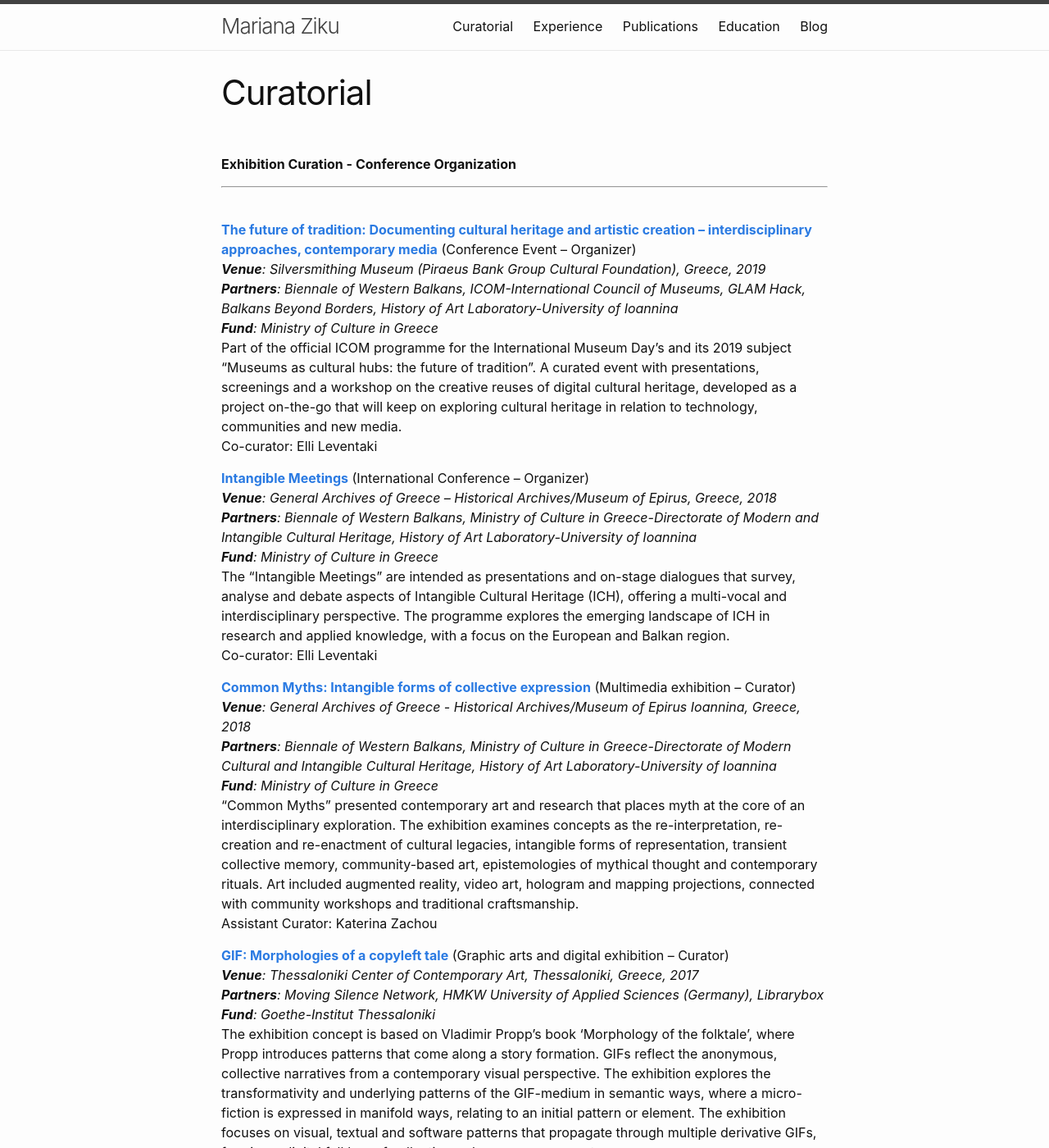
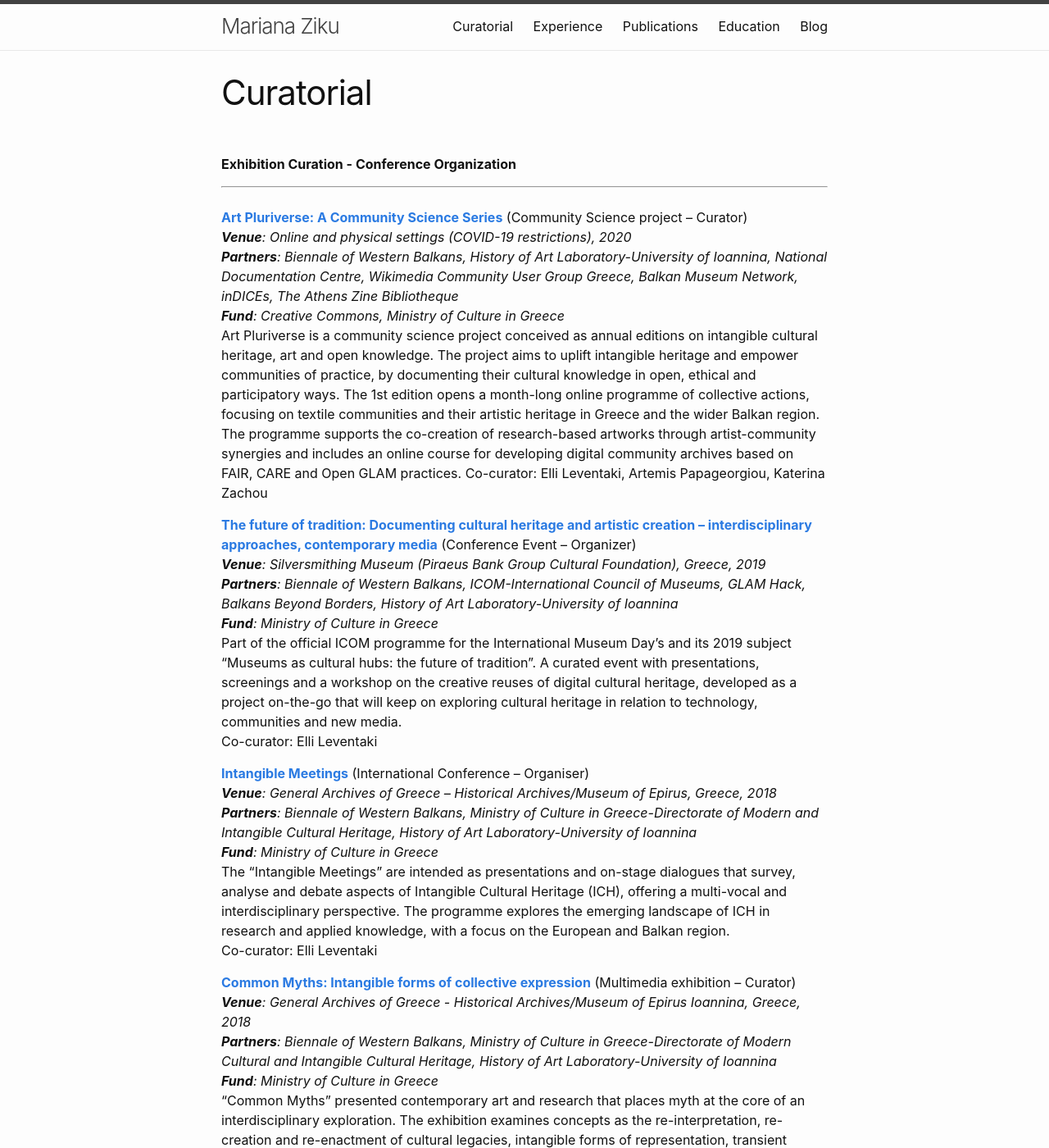
Before and after one commit to mziku/mziku.github.io, a Jekyll site: the page built from curatorial.md, in a window 1280 px wide and 1400 px high. Shown: the whole window at 82% size. Built offline with Jekyll 4.4.1, drawn with Linux system fonts in a browser that asks for light colours.

Commit message:
Update curatorial.md

```diff
--- a/curatorial.md
+++ b/curatorial.md
@@ -9,7 +9,12 @@ navigation_weight: 1
 
 ---
 <br/>
-
+[**Art Pluriverse: A Community Science Series**](https://bowb.org) (Community Science project – Curator)
+*__Venue__: Online and physical settings (COVID-19 restrictions), 2020*
+*__Partners__: Biennale of Western Balkans, History of Art Laboratory-University of Ioannina, National Documentation Centre, Wikimedia Community User Group Greece, Balkan Museum Network, inDICEs, The Athens Zine Bibliotheque*
+*__Fund__: Creative Commons, Ministry of Culture in Greece*
+Art Pluriverse is a community science project conceived as annual editions on intangible cultural heritage, art and open knowledge. The project aims to uplift intangible heritage and empower communities of practice, by documenting their cultural knowledge in open, ethical and participatory ways. The 1st edition opens a month-long online programme of collective actions, focusing on textile communities and their artistic heritage in Greece and the wider Balkan region. The programme supports the co-creation of research-based artworks through artist-community synergies and includes an online course for developing digital community archives based on FAIR, CARE and Open GLAM practices.
+Co-curator: Elli Leventaki, Artemis Papageorgiou, Katerina Zachou
 
 [**The future of tradition: Documenting cultural heritage and artistic creation – interdisciplinary approaches, contemporary media**](https://bowb.org/icombowb-2019-en) (Conference Event – Organizer)
 *__Venue__: Silversmithing Museum (Piraeus Bank Group Cultural Foundation), Greece, 2019*
@@ -18,7 +23,7 @@ navigation_weight: 1
 Part of the official ICOM programme for the International Museum Day's and its 2019 subject "Museums as cultural hubs: the future of tradition". A curated event with presentations, screenings and a workshop on the creative reuses of digital cultural heritage, developed as a project on-the-go that will keep on exploring cultural heritage in relation to technology, communities and new media.
 Co-curator: Elli Leventaki
 
-[**Intangible Meetings**](https://bowb.org/?p=6054) (International Conference – Organizer)
+[**Intangible Meetings**](https://bowb.org/?p=6054) (International Conference – Organiser)
 *__Venue__: General Archives of Greece – Historical Archives/Museum of Epirus, Greece, 2018*
 *__Partners__: Biennale of Western Balkans, Ministry of Culture in Greece-Directorate of Modern and Intangible Cultural Heritage, History of Art Laboratory-University of Ioannina*
 *__Fund__: Ministry of Culture in Greece*
```
